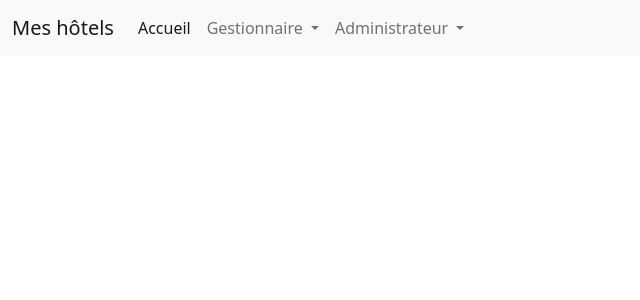
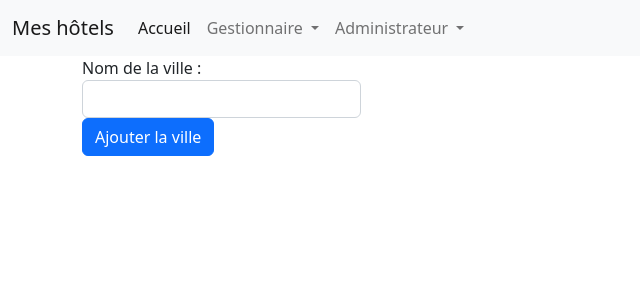
Before and after one commit to CarolineDaumas/hotels-front, an Angular app: page /addCity in a window 1280 px wide. Before the commit this address led to /. Shown: the top 300 px of the page, without its empty margins (0-640 px from the left). Built offline with nearby package versions, Linux system fonts and the light colour scheme.

Commit message:
Ajout ville

```diff
--- /dev/null
+++ b/src/app/add-city/add-city.component.html
@@ -0,0 +1,11 @@
+<div class="container">
+    <div class="col-md-3">
+        <form [formGroup]="myForm" (ngSubmit)="onAddCity(myForm)">
+            <div class="form-group">
+                <label class="control-label">Nom de la ville : </label>
+                <input type="text" formControlName="name" class="form-control">
+            </div>
+            <button type="submit" class="btn btn-primary">Ajouter la ville</button>
+        </form>
+    </div>
+</div>
--- /dev/null
+++ b/src/app/add-city/add-city.component.ts
@@ -0,0 +1,42 @@
+import { Component, OnInit } from '@angular/core';
+import { FormControl, FormGroup } from '@angular/forms';
+import { ActivatedRoute, Router } from '@angular/router';
+import { ApiService } from 'src/services/api.service';
+
+@Component({
+  selector: 'app-add-city',
+  templateUrl: './add-city.component.html',
+  styleUrls: ['./add-city.component.css']
+})
+export class AddCityComponent implements OnInit {
+  myForm:FormGroup;
+  error=null;
+
+
+  newCity={
+    id:0,
+    name:""
+  };
+
+  constructor(public apiService:ApiService, private router:Router, private route: ActivatedRoute) {
+    this.myForm=new FormGroup({
+      name: new FormControl(this.newCity.name),
+    });
+   }
+
+  ngOnInit(): void {
+  }
+
+  onAddCity(form:FormGroup){
+    if(confirm("Valider l'ajout de la ville?")){
+      this.newCity.name=form.value.name
+
+      this.apiService.saveNewCity(this.newCity).subscribe({
+        next: (data) => console.log(data)
+      })
+
+      this.router.navigateByUrl('/')
+
+}
+  }
+}
--- a/src/app/app-routing.module.ts
+++ b/src/app/app-routing.module.ts
@@ -1,5 +1,6 @@
 import { NgModule } from '@angular/core';
 import { RouterModule, Routes } from '@angular/router';
+import { AddCityComponent } from './add-city/add-city.component';
 import { AddHotelComponent } from './add-hotel/add-hotel.component';
 import { DetailsHotelComponent } from './details-hotel/details-hotel.component';
 import { HotelsComponent } from './hotels/hotels.component';
@@ -9,7 +10,8 @@ const routes: Routes = [
   {path:'hotels', component: HotelsComponent},
   {path:'details/:id', component: DetailsHotelComponent},
   {path:'update/:id', component: UpdateHotelComponent},
-  {path:'add', component:AddHotelComponent}
+  {path:'addHotel', component:AddHotelComponent},
+  {path:'addCity', component:AddCityComponent}
 ];
 
 @NgModule({
--- a/src/app/app.module.ts
+++ b/src/app/app.module.ts
@@ -9,6 +9,7 @@ import { DetailsHotelComponent } from './details-hotel/details-hotel.component';
 import { FormsModule, ReactiveFormsModule } from '@angular/forms';
 import { UpdateHotelComponent } from './update-hotel/update-hotel.component';
 import { AddHotelComponent } from './add-hotel/add-hotel.component';
+import { AddCityComponent } from './add-city/add-city.component';
 
 @NgModule({
   declarations: [
@@ -16,7 +17,8 @@ import { AddHotelComponent } from './add-hotel/add-hotel.component';
     HotelsComponent,
     DetailsHotelComponent,
     UpdateHotelComponent,
-    AddHotelComponent
+    AddHotelComponent,
+    AddCityComponent
   ],
   imports: [
     BrowserModule,
--- a/src/app/hotels/hotels.component.html
+++ b/src/app/hotels/hotels.component.html
@@ -19,6 +19,7 @@
     </div>
 
     <a class="btn btn-primary" role="button" (click)="onAdd()">Ajouter un hôtel</a>
+    <a class="btn btn-primary" role="button" (click)="onAddCity()">Ajouter une ville</a>
 
 
     <ng-container >
--- a/src/app/hotels/hotels.component.ts
+++ b/src/app/hotels/hotels.component.ts
@@ -75,8 +75,12 @@ this.listHotels=[];
 }
 
 onAdd(){
-  this.router.navigateByUrl("add");
+  this.router.navigateByUrl("addHotel");
 
   }
 
+onAddCity(){
+  this.router.navigateByUrl("addCity");
 }
+
+}
--- a/src/services/api.service.ts
+++ b/src/services/api.service.ts
@@ -47,4 +47,9 @@ export class ApiService {
   public deleteHotel(hotel:Hotel){
     return this.http.delete(environment.host+"/hotels/"+hotel.id);
   }
-}
+
+  public saveNewCity (newCity:City){
+    return this.http.post<City>(environment.host+"/cities", newCity);
+  }
+
+  }
```
Also changed, not shown: src/app/add-city/add-city.component.css (added), 1 other file (tests, documents, lock files or other folders).
